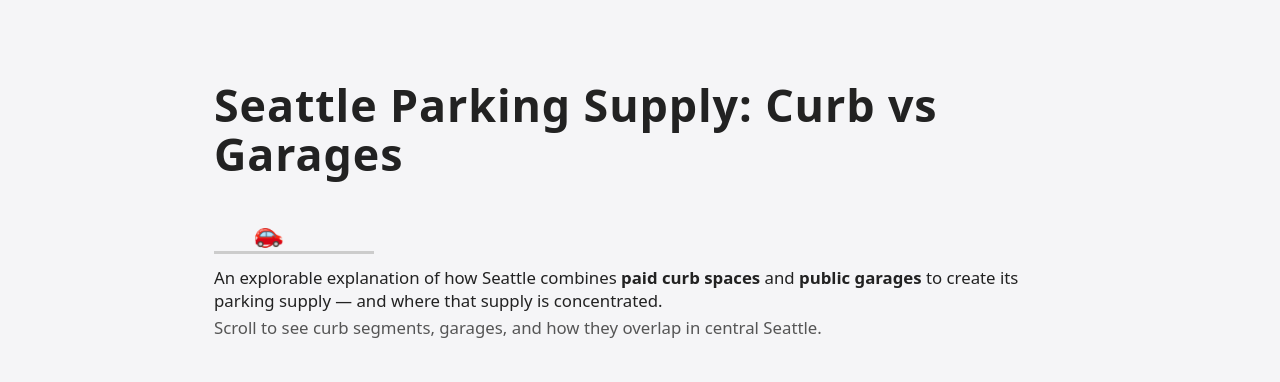
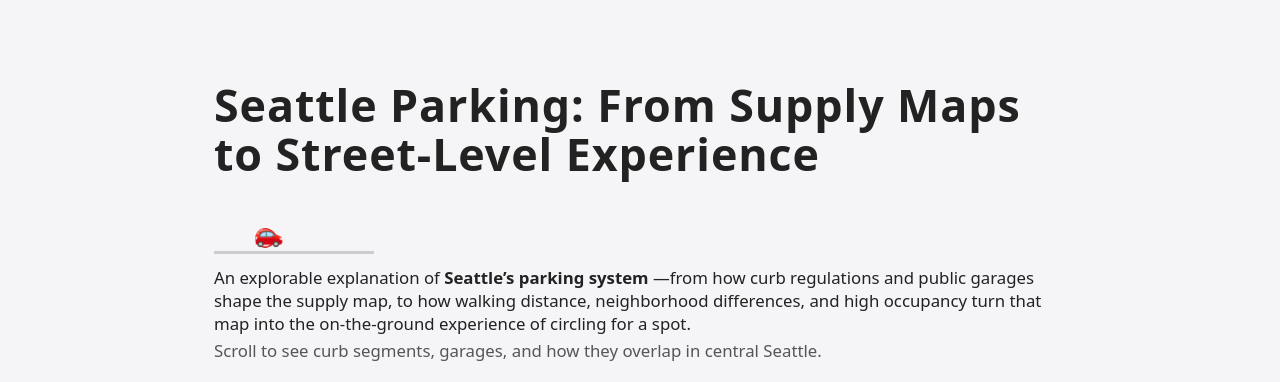
Before and after one commit to hiitsme3/-seattle-parking-availability-visualization, a plain HTML site: page public/index.html in a window 1280 px wide. Shown: the top 382 px of the page. Drawn offline with nearby package versions, Linux system fonts and the light colour scheme; a script that the page names is missing.

Commit message:
changes to title and description

```diff
--- a/public/index.html
+++ b/public/index.html
@@ -2,7 +2,7 @@
 <html lang="en">
 <head>
   <meta charset="UTF-8" />
-  <title>Seattle Parking Supply: Curb vs Garages</title>
+  <title>Seattle Parking: From Supply Maps to Street-Level Experience</title>
   <meta name="viewport" content="width=device-width, initial-scale=1" />
 
   <!-- Styles -->
@@ -31,7 +31,7 @@
   <header class="hero">
     <div class="hero-inner">
       <div class="title-wrapper">
-        <h1>Seattle Parking Supply: Curb vs Garages</h1>
+        <h1>Seattle Parking: From Supply Maps to Street-Level Experience</h1>
 
         <!-- Fun Animation Container -->
         <div class="header-anim" aria-hidden="true">
@@ -43,9 +43,7 @@
       </div>
 
       <p>
-        An explorable explanation of how Seattle combines <strong>paid curb spaces</strong>
-        and <strong>public garages</strong> to create its parking supply — and where that
-        supply is concentrated.
+        An explorable explanation of <strong>Seattle’s parking system</strong> —from how curb regulations and public garages shape the supply map, to how walking distance, neighborhood differences, and high occupancy turn that map into the on-the-ground experience of circling for a spot.
       </p>
       <p class="hero-sub">
         Scroll to see curb segments, garages, and how they overlap in central Seattle.
```
